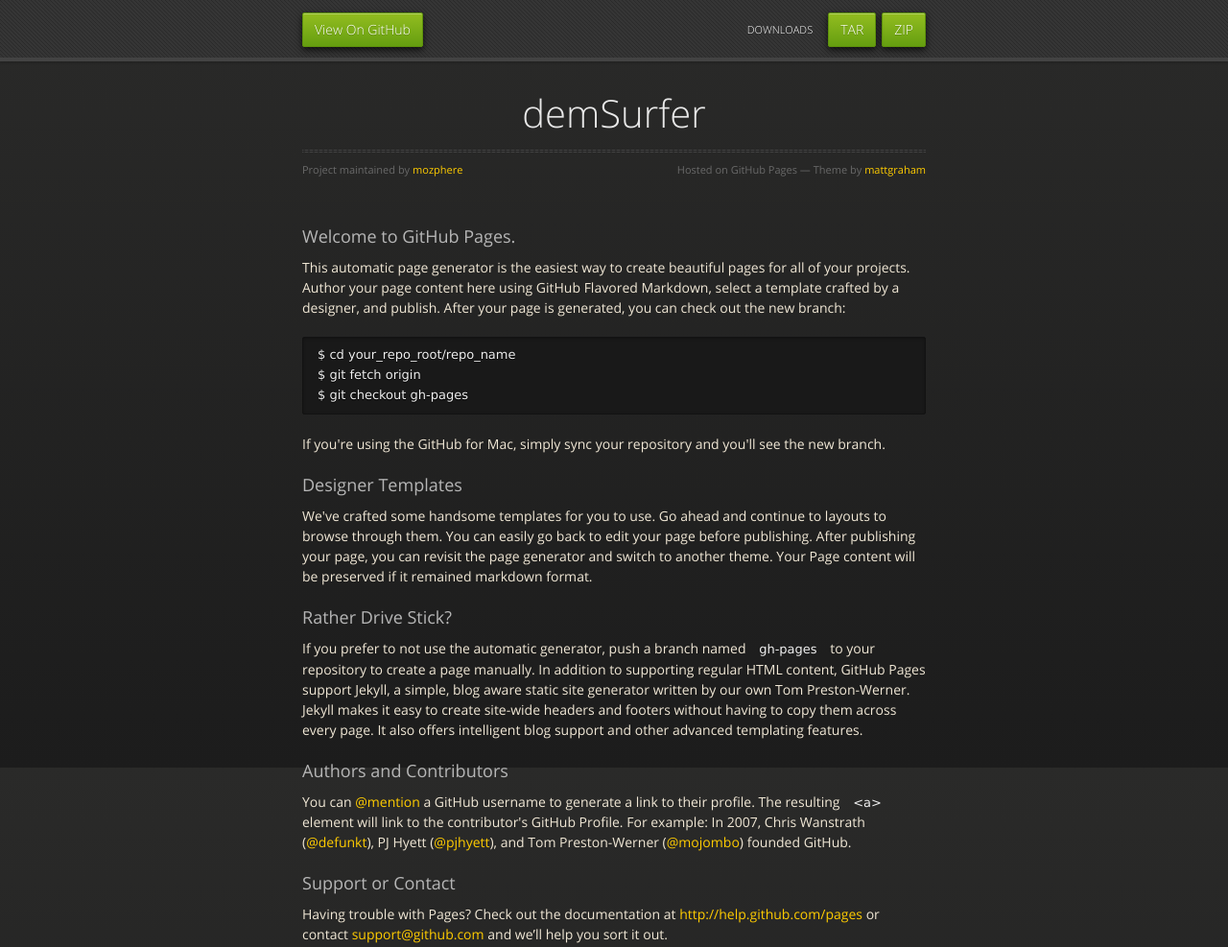
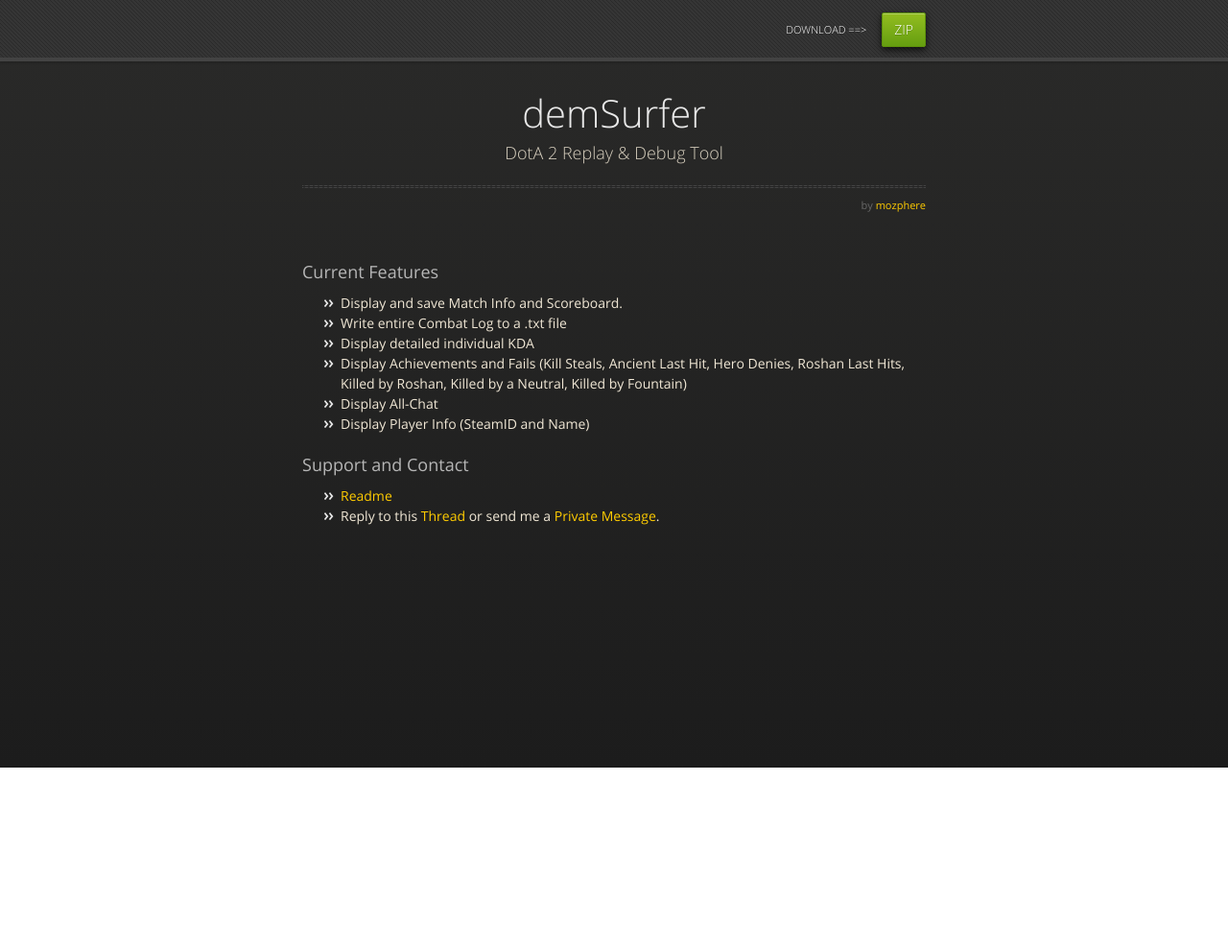
Before and after one commit to mozphere/mozphere.github.com, a plain HTML site: page demSurfer/index.html in a window 1280 px wide. Shown: the whole page at 96% size. After the commit the page ends 800 px from the top, so only its background shows below. Drawn offline with nearby package versions, Linux system fonts and the light colour scheme.

Commit message:
demSurfer Main Page and Readme
Removed Google Analytics traditional snippet and left only the latest,
asynchronous version.

```diff
--- a/demSurfer/index.html
+++ b/demSurfer/index.html
@@ -30,64 +30,38 @@
   <body>
       <div id="header">
         <nav>
-          <li class="fork"><a href="https://github.com/mozphere/demSurfer">View On GitHub</a></li>
-          <li class="downloads"><a href="https://github.com/mozphere/demSurfer/zipball/master">ZIP</a></li>
-          <li class="downloads"><a href="https://github.com/mozphere/demSurfer/tarball/master">TAR</a></li>
-          <li class="title">DOWNLOADS</li>
+          <li class="downloads"><a href="https://github.com/downloads/mozphere/demSurfer/demSurfer.zip">ZIP</a></li>
+          <li class="title">DOWNLOAD ==></li>
         </nav>
       </div><!-- end header -->
 
     <div class="wrapper">
-
       <section>
         <div id="title">
           <h1>demSurfer</h1>
-          <p></p>
+          <p>DotA 2 Replay & Debug Tool</p>
           <hr>
-          <span class="credits left">Project maintained by <a href="https://github.com/mozphere">mozphere</a></span>
-          <span class="credits right">Hosted on GitHub Pages &mdash; Theme by <a href="http://twitter.com/#!/michigangraham">mattgraham</a></span>
+          <span class="credits right">by <a href="">mozphere</a></span>
         </div>
 
-        <h3>Welcome to GitHub Pages.</h3>
+				<h3>Current Features</h3>
+				<ul>
+				<li>Display and save Match Info and Scoreboard.
+				<li>Write entire Combat Log to a .txt file
+				<li>Display detailed individual KDA
+				<li>Display Achievements and Fails (Kill Steals, Ancient Last Hit, Hero Denies, Roshan Last Hits, Killed by Roshan, Killed by a Neutral, Killed by Fountain)
+				<li>Display All-Chat
+				<li>Display Player Info (SteamID and Name)
+				</ul>
 
-<p>This automatic page generator is the easiest way to create beautiful pages for all of your projects. Author your page content here using GitHub Flavored Markdown, select a template crafted by a designer, and publish. After your page is generated, you can check out the new branch:</p>
-
-<pre><code>$ cd your_repo_root/repo_name
-$ git fetch origin
-$ git checkout gh-pages
-</code></pre>
-
-<p>If you're using the GitHub for Mac, simply sync your repository and you'll see the new branch.</p>
-
-<h3>Designer Templates</h3>
-
-<p>We've crafted some handsome templates for you to use. Go ahead and continue to layouts to browse through them. You can easily go back to edit your page before publishing. After publishing your page, you can revisit the page generator and switch to another theme. Your Page content will be preserved if it remained markdown format.</p>
-
-<h3>Rather Drive Stick?</h3>
-
-<p>If you prefer to not use the automatic generator, push a branch named <code>gh-pages</code> to your repository to create a page manually. In addition to supporting regular HTML content, GitHub Pages support Jekyll, a simple, blog aware static site generator written by our own Tom Preston-Werner. Jekyll makes it easy to create site-wide headers and footers without having to copy them across every page. It also offers intelligent blog support and other advanced templating features.</p>
-
-<h3>Authors and Contributors</h3>
-
-<p>You can <a href="https://github.com/blog/821" class="user-mention">@mention</a> a GitHub username to generate a link to their profile. The resulting <code>&lt;a&gt;</code> element will link to the contributor's GitHub Profile. For example: In 2007, Chris Wanstrath (<a href="https://github.com/defunkt" class="user-mention">@defunkt</a>), PJ Hyett (<a href="https://github.com/pjhyett" class="user-mention">@pjhyett</a>), and Tom Preston-Werner (<a href="https://github.com/mojombo" class="user-mention">@mojombo</a>) founded GitHub.</p>
-
-<h3>Support or Contact</h3>
-
-<p>Having trouble with Pages? Check out the documentation at <a href="http://help.github.com/pages">http://help.github.com/pages</a> or contact <a href="mailto:support@github.com">support@github.com</a> and we’ll help you sort it out.</p>
-      </section>
+				<h3>Support and Contact</h3>
+				<ul>
+				<li><a href="http://mozphere.github.com/demSurfer/readme.html">Readme</a>
+				<li>Reply to this <a href="">Thread</a> or send me a <a href="http://dev.dota2.com/private.php?do=newpm&u=15223">Private Message</a>.
+				</ul>
+			</section>
 
     </div>
     <!--[if !IE]><script>fixScale(document);</script><!--<![endif]-->
-              <script type="text/javascript">
-            var gaJsHost = (("https:" == document.location.protocol) ? "https://ssl." : "http://www.");
-            document.write(unescape("%3Cscript src='" + gaJsHost + "google-analytics.com/ga.js' type='text/javascript'%3E%3C/script%3E"));
-          </script>
-          <script type="text/javascript">
-            try {
-              var pageTracker = _gat._getTracker("UA-29086641-3");
-            pageTracker._trackPageview();
-            } catch(err) {}
-          </script>
-
   </body>
 </html>
```
Also changed, not shown: demSurfer/readme.html (added, +71 -0 lines), demSurfer/tst.html (deleted, +0 -1 lines).
